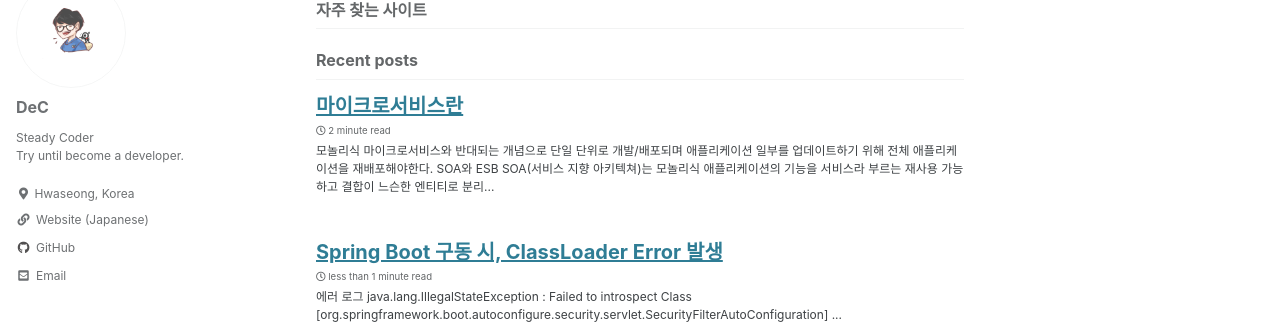
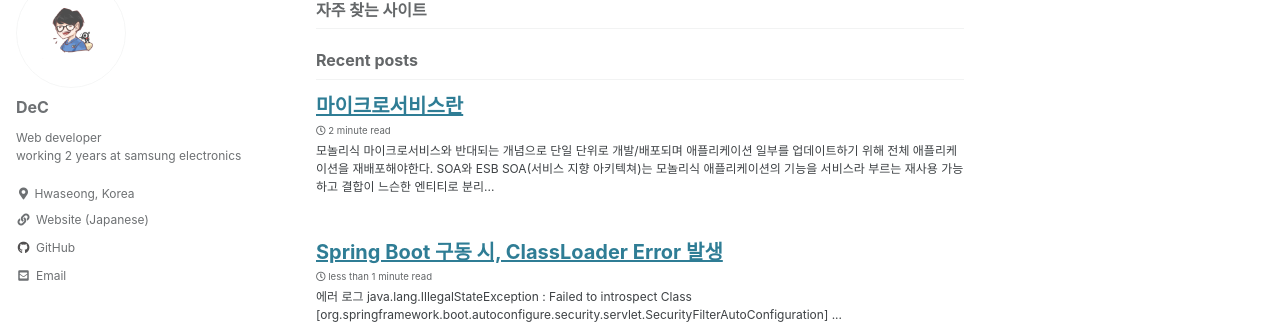
Before and after one commit to xengom/xengom.github.io, a Jekyll site: the page built from index.html, in a window 1280 px wide. Shown: the part 110-434 px from the top of the page. Built offline with Jekyll 4.4.1, drawn with Linux system fonts in a browser that asks for light colours; cached includes are drawn as plain includes; the list of posts is cut into pages by our own code.

Commit message:
update bio

```diff
--- a/_config.yml
+++ b/_config.yml
@@ -101,7 +101,7 @@ analytics:
 author:
   name             : "DeC"
   avatar           : "/assets/images/Dayseekr2.jpg" # 프로필 이미지
-  bio              : "Steady Coder <br> Try until become a developer."
+  bio              : "Web developer <br> working 2 years at samsung electronics"
   location         : "Hwaseong, Korea"
   email            : "xengom@gmail.com"
   links:
```
